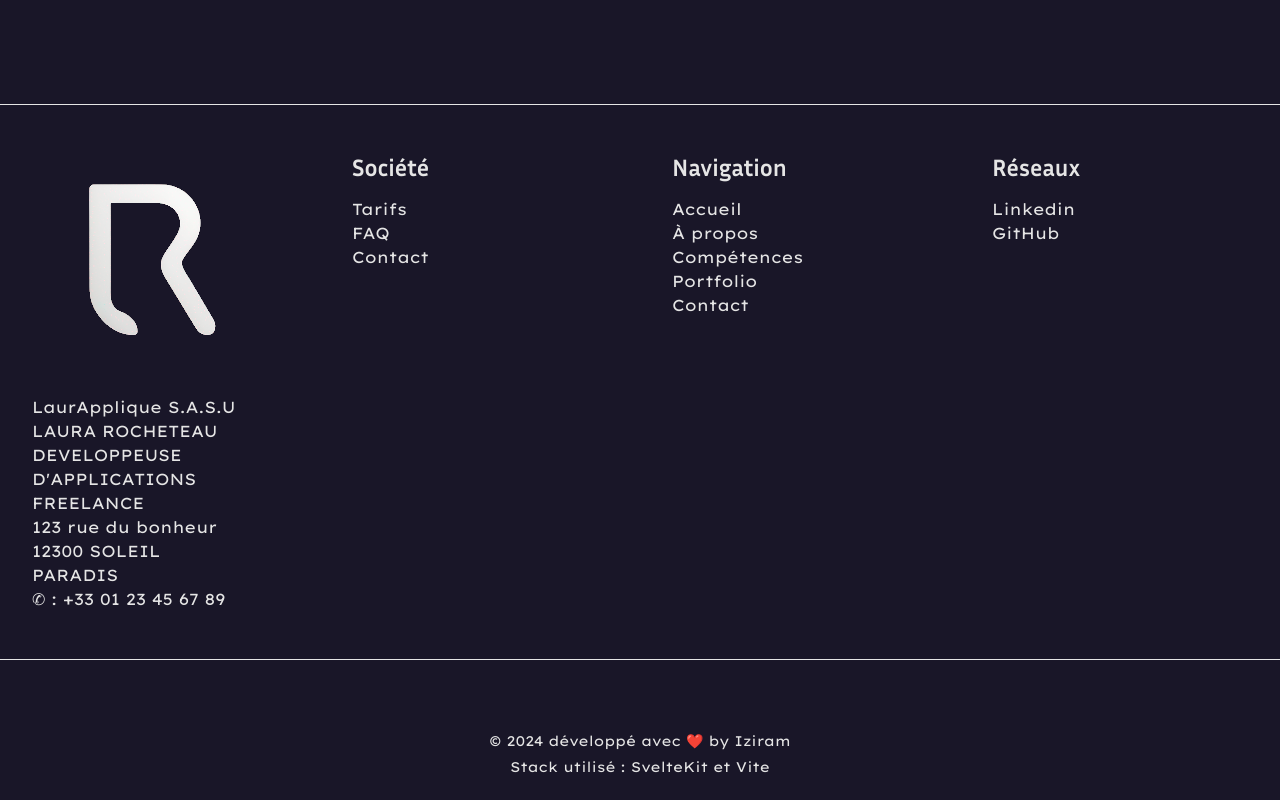
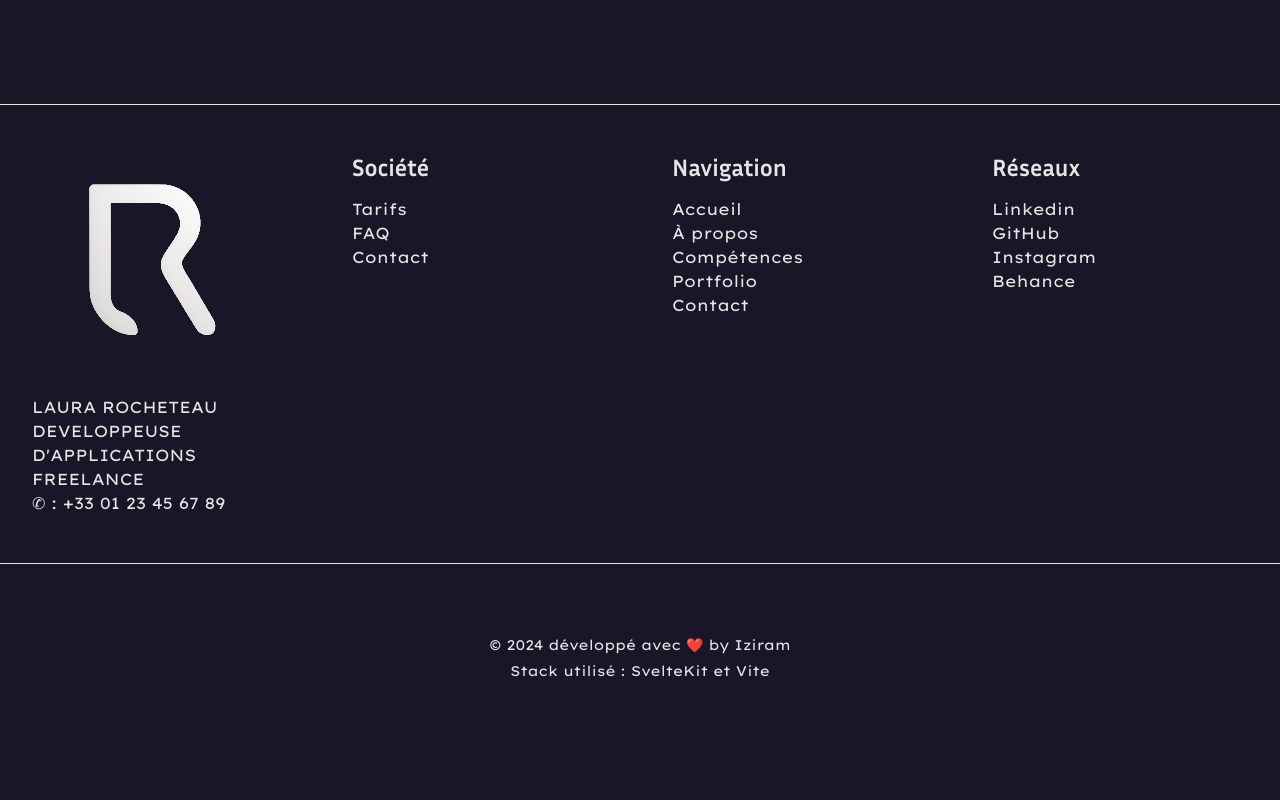
Before and after one commit to LauraR40/portfolio-laura, a SvelteKit app: page / in a window 1280 px wide. Shown: the part 2150-2950 px from the top of the page. After the commit the page ends 2854 px from the top, so only its background shows below. Built offline with nearby package versions, Linux system fonts and the light colour scheme.

Commit message:
maj footer

```diff
--- a/src/components/Footer.svelte
+++ b/src/components/Footer.svelte
@@ -7,12 +7,8 @@
   <div class="footer-section">
     <img src="/logo.png" alt="Company Logo" />
     <p>
-      LaurApplique S.A.S.U<br />
       LAURA ROCHETEAU<br />
       DEVELOPPEUSE D'APPLICATIONS FREELANCE<br />
-      123 rue du bonheur<br />
-      12300 SOLEIL<br />
-      PARADIS<br />
       &#9990; : +33 01 23 45 67 89<br />
     </p>
   </div>
@@ -34,6 +30,8 @@
     <h3>Réseaux</h3>
     <p><a href="https://linkedin.com">Linkedin</a></p>
     <p><a href="https://github.com">GitHub</a></p>
+    <p><a href="https://instagram.com">Instagram</a></p>
+    <p><a href="https://behance.com">Behance</a></p>
   </div>
   <hr />
   <div class="footer-bottom">
```
